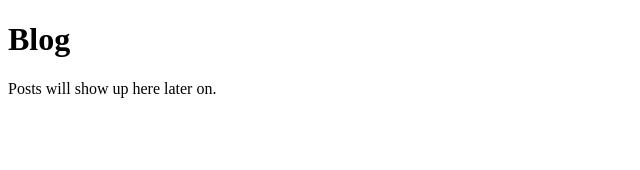
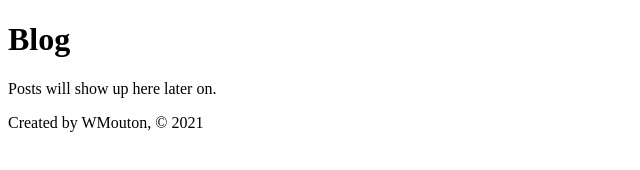
Before and after one commit to wmouton/Learn-GatsbyJS, a Gatsby site: page /blog in a window 1280 px wide. Shown: the whole page, without its empty margins (0-640 px from the left). Built offline with nearby package versions, Linux system fonts and the light colour scheme; Gatsby itself is replaced by a stand-in of ours.

Commit message:
display footer on blog page

```diff
--- a/src/pages/blog.js
+++ b/src/pages/blog.js
@@ -1,10 +1,13 @@
 import React from 'react'
+// import components
+import Footer from '../components/footer'
 
 const BlogPage = () => {
   return (
     <div>
       <h1>Blog</h1>
       <p>Posts will show up here later on.</p>
+      <Footer />
     </div>
   )
 }
```
